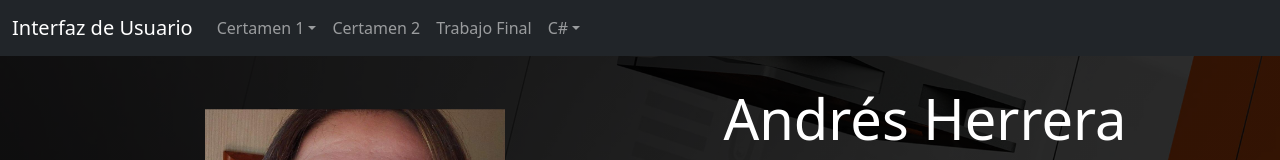
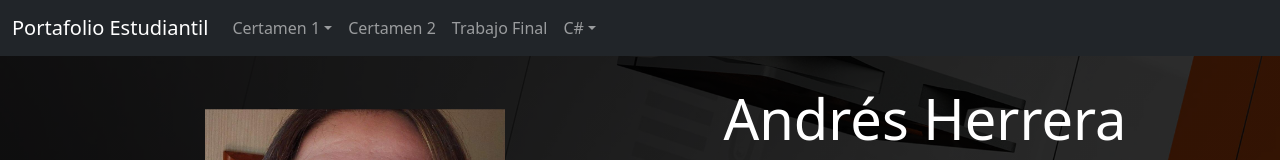
Before and after one commit to castsaku/bs-site-test, a plain HTML site: page index.html in a window 1280 px wide. Shown: the top 160 px of the page. Drawn offline with Linux system fonts and the light colour scheme.

Commit message:
Titulo
Cambio de titulo

```diff
--- a/index.html
+++ b/index.html
@@ -10,7 +10,7 @@
 
 <nav class="navbar navbar-expand-lg navbar-dark bg-dark">
 	<div class="container-fluid">
-		<a class="navbar-brand" href="index.html">Interfaz de Usuario</a>
+		<a class="navbar-brand" href="index.html">Portafolio Estudiantil</a>
 		<button class="navbar-toggler" type="button" data-bs-toggle="collapse" data-bs-target="#navbarNavDropdown" aria-controls="navbarNavDropdown" aria-expanded="false" aria-label="Toggle navigation">
 		<span class="navbar-toggler-icon"></span>
 		</button>
```
